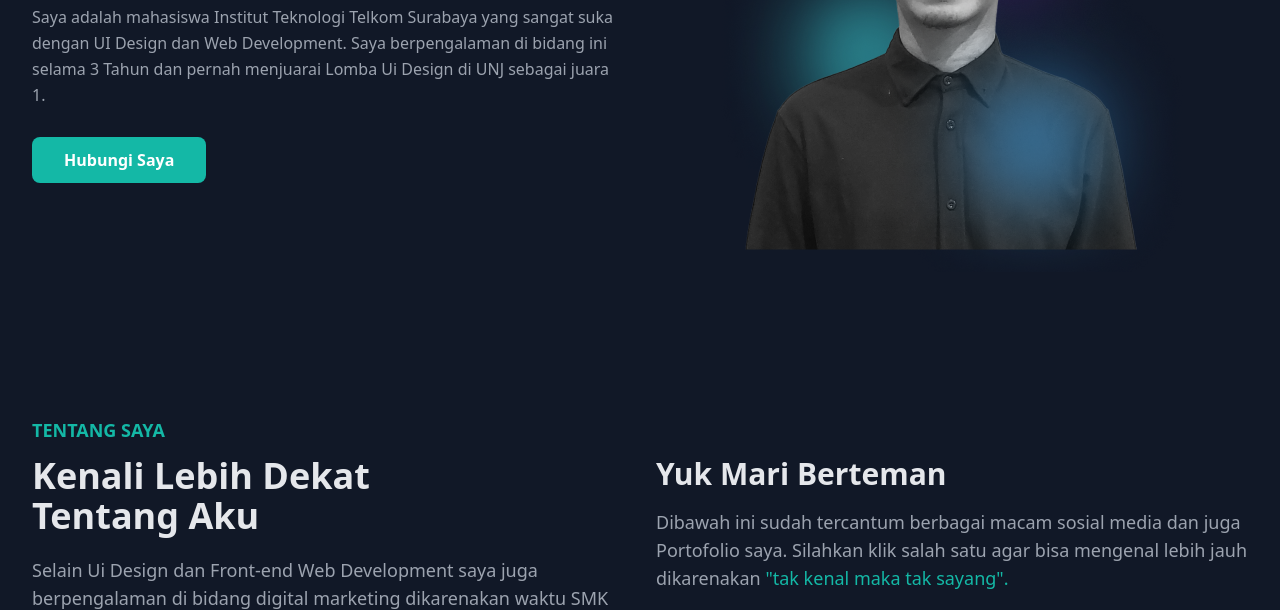
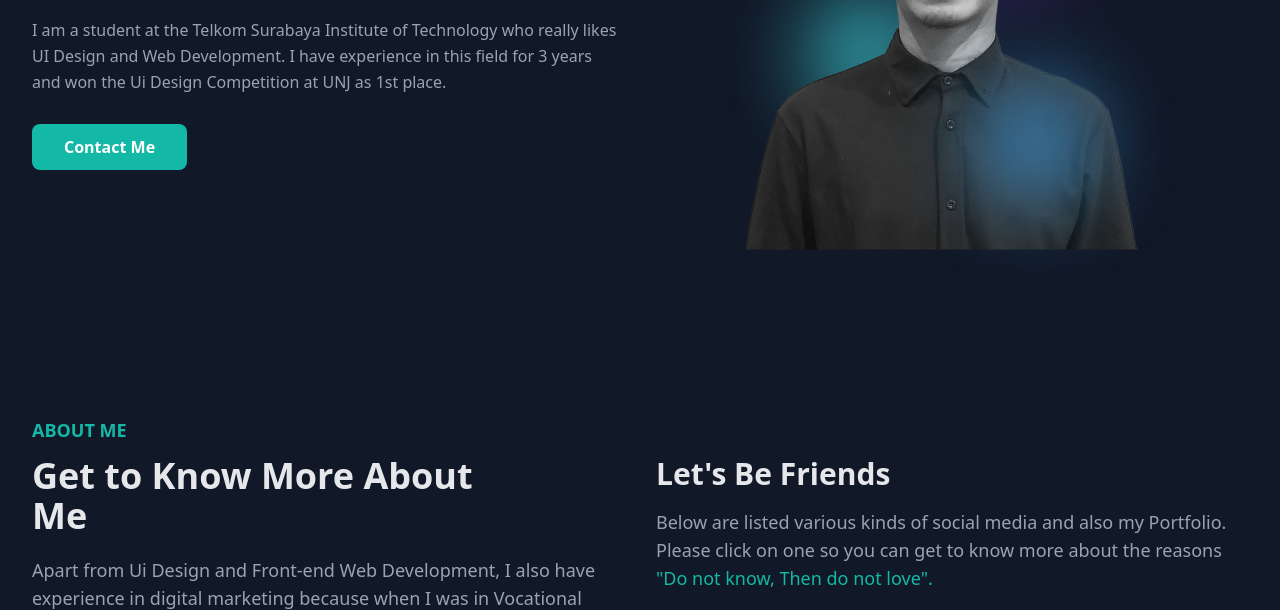
Before and after one commit to Lalalalandd/protofolio-tailwindcss, a website: page index.html in a window 1280 px wide. Shown: the part 308-918 px from the top of the page. Drawn offline with Linux system fonts and the light colour scheme.

Commit message:
Make all pages into english

```diff
--- a/index.html
+++ b/index.html
@@ -53,12 +53,10 @@
         <div class="container">
             <div class="flex flex-wrap">
                 <div class="w-full self-center px-4 lg:w-1/2">
-                    <h1 class="text-base font-semibold text-primary md:text-xl">Hai Semuanya 🙋‍♂️, saya <span class="block font-bold text-4xl mt-1 lg:text-5xl">Jefri Achmad Maulana</span> </h1>
+                    <h1 class="text-base font-semibold text-primary md:text-xl">Hello Everyone 🙋‍♂️, i'm <span class="block font-bold text-4xl mt-1 lg:text-5xl">Jefri Achmad Maulana</span> </h1>
                     <h2 class="text-gray-200 font-medium mb-5 lg:text-2xl">Ui Designer & <span class="text-teal-500">Front-End Web Developer</span></h2>
-                    <p class="text-gray-400 mb-10 leading-relaxed">Saya adalah mahasiswa Institut Teknologi Telkom Surabaya yang
-                    sangat suka dengan UI Design dan Web Development. Saya berpengalaman di bidang ini selama 3 Tahun dan pernah menjuarai Lomba Ui Design di UNJ sebagai juara 1.</p>
-
-                    <a href="https://www.instagram.com/jfr.jefri/?hl=id" class="text-white py-3 px-8 bg-primary rounded-lg hover:bg-teal-300 hover:text-gray-900 transition duration-300 ease-in-out  font-semibold hover:shadow-lg ">Hubungi Saya</a>
+                    <p class="text-gray-400 mb-10 leading-relaxed">I am a student at the Telkom Surabaya Institute of Technology who really likes UI Design and Web Development. I have experience in this field for 3 years and won the Ui Design Competition at UNJ as 1st place.</p>
+                    <a href="https://www.instagram.com/jfr.jefri/?hl=id" class="text-white py-3 px-8 bg-primary rounded-lg hover:bg-teal-300 hover:text-gray-900 transition duration-300 ease-in-out  font-semibold hover:shadow-lg ">Contact Me</a>
                 </div>
 
                 <div class="w-full self-end px-4 lg:w-1/2">
@@ -77,13 +75,13 @@
         <div class="container">
             <div class="flex flex-wrap">
                 <div class="w-full px-4 mb-10 lg:w-1/2">
-                    <h4 class="font-bold uppercase text-primary text-lg mb-3">Tentang Saya</h4>
-                    <h2 class="font-bold text-gray-200 text-3xl max-w-md mb-5 lg:text-4xl">Kenali Lebih Dekat Tentang Aku</h2>
-                    <p class="text-base font-medium text-gray-400 lg:text-lg">Selain Ui Design dan Front-end Web Development saya juga berpengalaman di bidang digital marketing dikarenakan waktu SMK saya magang di perushaan digital marketing yaitu <span class="text-primary">Pegasus Academy.</span></p>
+                    <h4 class="font-bold uppercase text-primary text-lg mb-3">About Me</h4>
+                    <h2 class="font-bold text-gray-200 text-3xl max-w-md mb-5 lg:text-4xl">Get to Know More About Me</h2>
+                    <p class="text-base font-medium text-gray-400 lg:text-lg">Apart from Ui Design and Front-end Web Development, I also have experience in digital marketing because when I was in Vocational Highschool, I did an internship at a digital marketing company, namely <span class="text-primary">Pegasus Academy.</span></p>
                 </div>
                 <div class="w-full px-4 lg:w-1/2">
-                    <h3 class="font-semibold text-gray-200 text-2xl mb-4 lg:text-3xl lg:pt-10">Yuk Mari Berteman</h3>
-                    <p class="font-medium text-base text-gray-400 mb-6 lg:text-lg">Dibawah ini sudah tercantum berbagai macam sosial media dan juga Portofolio saya. Silahkan klik salah satu agar bisa mengenal lebih jauh dikarenakan <span class="text-primary">"tak kenal maka tak sayang".</span></p>
+                    <h3 class="font-semibold text-gray-200 text-2xl mb-4 lg:text-3xl lg:pt-10">Let's Be Friends</h3>
+                    <p class="font-medium text-base text-gray-400 mb-6 lg:text-lg">Below are listed various kinds of social media and also my Portfolio. Please click on one so you can get to know more about the reasons <span class="text-primary">"Do not know, Then do not love".</span></p>
                     <div class="flex items-center">
                         <!-- Instagram -->
                         <a href="https://www.instagram.com/jfr.jefri/?hl=id" target="_blank" class="w-9 h-9 mr-3 rounded-full flex justify-center items-center border border-gray-400 text-gray-400 hover:border-primary hover:bg-primary hover:text-gray-900">
@@ -139,7 +137,7 @@
                     <div class="max-w-sm rounded overflow-hidden shadow-lg bg-gray-900 mb-6">
                         <img class="w-full " src="dist/img/card/2.png" alt="Sunset in the mountains">
                         <div class="px-6 py-4">
-                        <div class="font-bold text-xl mb-2 text-white">Re-Design Website ITTelkom Surabaya</div>
+                        <div class="font-bold text-xl mb-2 text-white">E-Learning</div>
                         <p class="text-gray-400 text-base">
                             Lorem ipsum dolor sit amet, consectetur adipisicing elit. Voluptatibus quia, nulla! Maiores et perferendis eaque, exercitationem praesentium nihil.
                         </p>
@@ -156,7 +154,7 @@
                     <div class="max-w-sm rounded overflow-hidden shadow-lg bg-gray-900 mb-6">
                         <img class="w-full " src="dist/img/card/3.png" alt="Sunset in the mountains">
                         <div class="px-6 py-4">
-                        <div class="font-bold text-xl mb-2 text-white">Re-Design Website ITTelkom Surabaya</div>
+                        <div class="font-bold text-xl mb-2 text-white">Landing Page Explore Bali</div>
                         <p class="text-gray-400 text-base">
                             Lorem ipsum dolor sit amet, consectetur adipisicing elit. Voluptatibus quia, nulla! Maiores et perferendis eaque, exercitationem praesentium nihil.
                         </p>
@@ -200,7 +198,7 @@
                         <h1 class="text-primary font-bold mb-4">Kontak Saya</h1>
                         <ul class="text-gray-400 text-base ">
                             <li class="mb-4">Email &nbsp; &nbsp; &nbsp;: <a href="mailto:jefriachmadm@gmail.com" class="hover:text-primary">Send Email</a></li>
-                            <li class="mb-4">Address &nbsp;: Jl.Aryo Bebangah No.22, Sidoarjo</li>
+                            <li class="mb-4">Address &nbsp;: Jl. Aryo Bebangah No.22, Sidoarjo</li>
                         </ul>
                     </div>
                     <div class="w-full px-4 lg:w-1/2">
@@ -227,13 +225,13 @@
                     </div>
 
                     <div class="mt-10 mb-4 px-4 w-full self-center items-center justify-center flex">
-                        <h1 class="text-slate-500 text-base">Build by <a href="https://www.instagram.com/jfr.jefri/?hl=id" class="hover:text-primary">Jefri Achmad M</a> with <span class="text-red-500 fill-current">❤</span> | © Copyright 2023 </h1>
+                        <h1 class="text-slate-500 text-base">Build by <a href="https://www.instagram.com/jfr.jefri/?hl=id" class="hover:text-primary">Jefri Achmad M</a> with <span class="text-red-500 fill-current">❤</span> | © Copyright 2023. </h1>
                     </div>
                 </div>
             </div>
         </footer>
     </section>
-    <!-- Cintact Saya Section End -->
+    <!-- Contact Saya Section End -->
 
 
 
```
